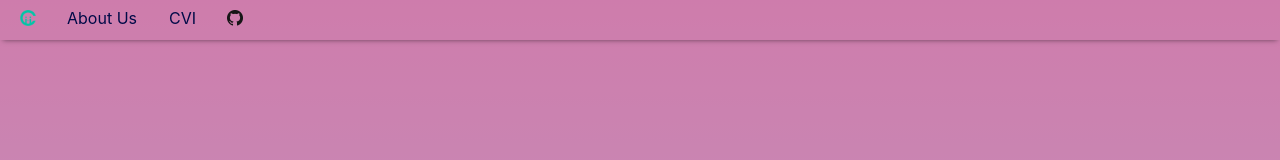
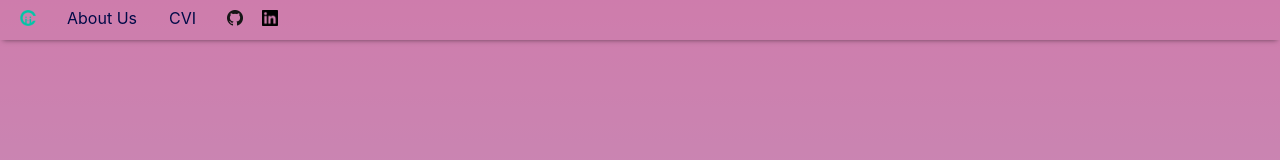
Before and after one commit to community-insight-impact/website, a Next.js app: page / in a window 1280 px wide. Shown: the top 160 px of the page. Built offline with nearby package versions, Linux system fonts and the light colour scheme.

Commit message:
linked in

```diff
--- a/components/nav.js
+++ b/components/nav.js
@@ -48,6 +48,13 @@ export default function Nav() {
                             className={`${styles.socials}`}
                         />
                     </a>
+                    <a href="https://www.linkedin.com/company/community-insight-impact/mycompany/">
+                        <img
+                            src="/images/LI-In-Bug.png"
+                            alt="LinkedIn"
+                            className={`${styles.socials}`}
+                        />
+                    </a>
                 {/* <a href="https://pumagic.maps.arcgis.com/apps/opsdashboard/index.html#/be9712cf50f843f5a346ea145e82e01c"
                         className={styles.dash}>
                         Dashboard
--- a/pages/team.js
+++ b/pages/team.js
@@ -1,5 +1,4 @@
 import Layout from '../components/layout'
-import Head from 'next/head'
 import contributors from '../contents/contributors.js'
 import styles from '../styles/Home.module.css'
 import Link from 'next/link'
```
Also changed, not shown: public/images/LI-In-Bug.png (added).
